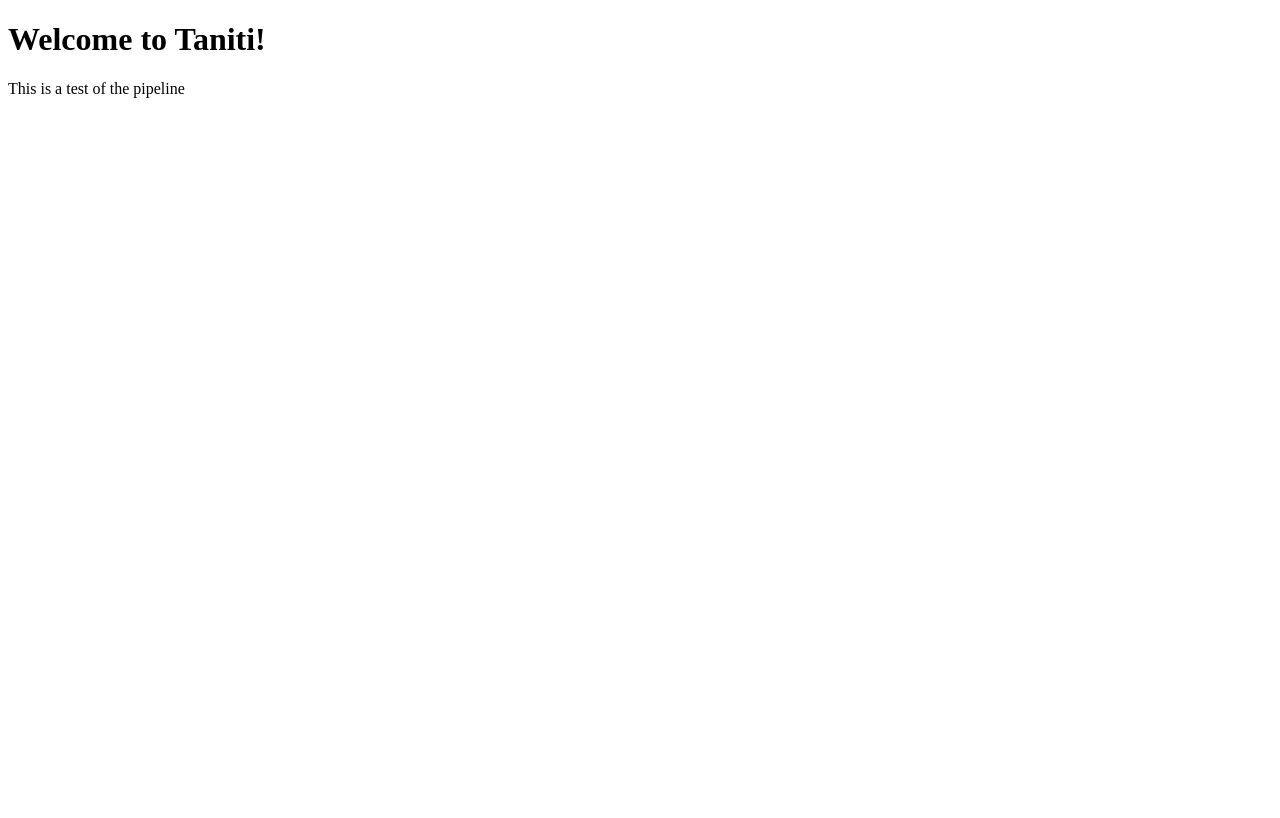
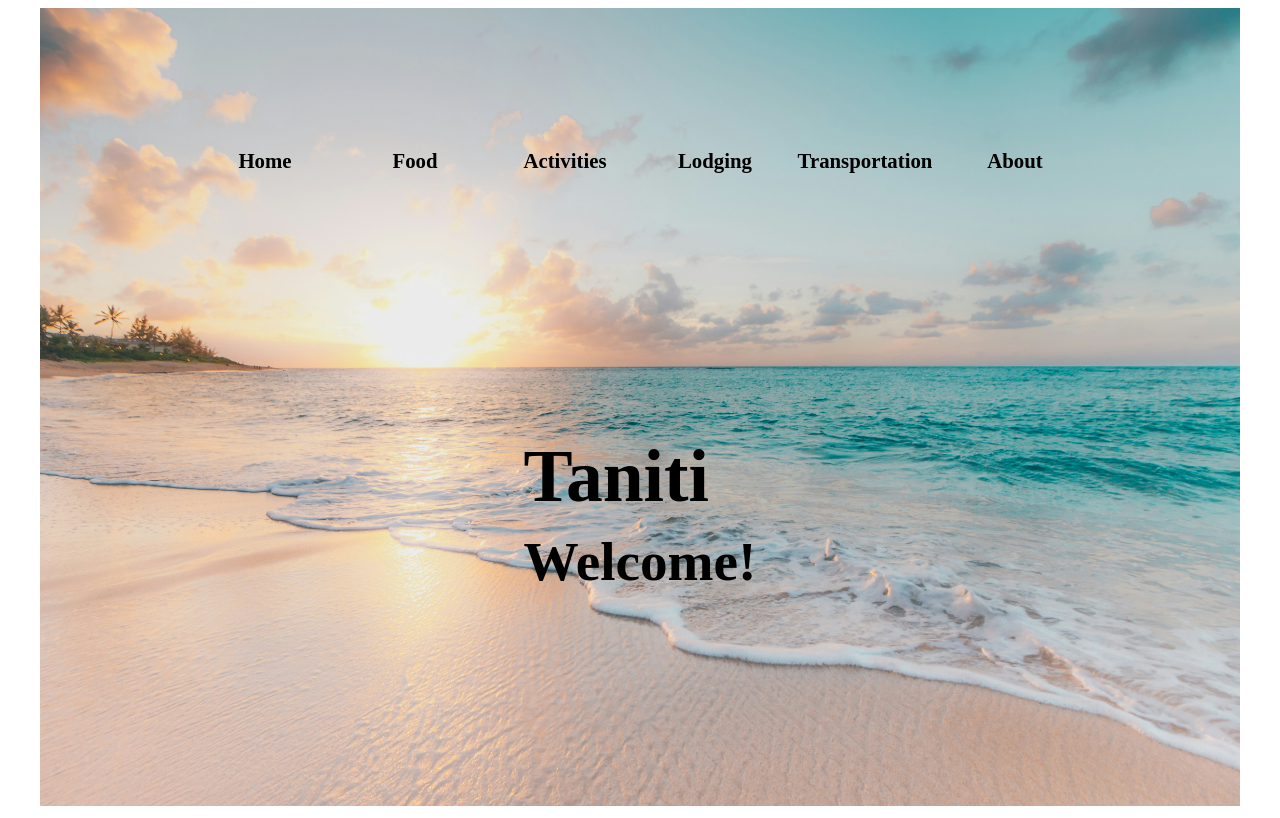
Before and after one commit to wood2prog/taniti-website, a plain HTML site: page index.html in a window 1280 px wide. Drawn offline with Linux system fonts and the light colour scheme.

Commit message:
Add header

```diff
--- a/index.html
+++ b/index.html
@@ -3,12 +3,36 @@
   <head>
     <meta charset="UTF-8" />
     <meta name="viewport" content="width=device-width, initial-scale=1.0" />
+    <link rel="stylesheet" href="./styles/styles.css" />
     <title>Taniti</title>
   </head>
   <body>
-    <header>
-      <h1>Welcome to Taniti!</h1>
-      <p>This is a test of the pipeline</p>
-    </header>
+    <div class="page-content">
+      <header>
+        <img
+          src="./img/Beach Scene.jpg"
+          alt="Sandy beach with palm trees and the ocean in front"
+        />
+        <div class="nav-bar">
+          <a class="nav-item link" href="index.html">Home</a>
+          <a class="nav-item link" href="food.html">Food</a>
+          <a class="nav-item link" href="activities.html">Activities</a>
+          <a class="nav-item link" href="lodging.html">Lodging</a>
+          <a class="nav-item link" href="transportation.html">Transportation</a>
+          <div class="dropdown nav-item">
+            <p>About</p>
+            <ul class="dropdown-list">
+              <li class="dropdown-item"><a href="faq.html">FAQ</a></li>
+              <li class="dropdown-item"><a href="contact.html">Contact</a></li>
+            </ul>
+          </div>
+        </div>
+
+        <div class="image-title">
+          <h1>Taniti</h1>
+          <h2>Welcome!</h2>
+        </div>
+      </header>
+    </div>
   </body>
 </html>
--- a/styles/styles.css
+++ b/styles/styles.css
@@ -0,0 +1,77 @@
+:root {
+  box-sizing: border-box;
+  margin: 0;
+  padding: 0;
+  font-size: 16px;
+}
+
+.page-content {
+  max-width: 1200px;
+  margin: auto;
+}
+
+img {
+  max-width: 100%;
+}
+
+header {
+  position: relative;
+}
+
+header a {
+  text-decoration: none;
+  color: rgb(0, 0, 0);
+}
+
+.nav-bar {
+  font-size: 1.3em;
+  font-weight: 600;
+  display: flex;
+  gap: 5px;
+  position: absolute;
+  top: 15%;
+  left: 50%;
+  transform: translate(-50%);
+}
+
+.nav-item {
+  display: flex;
+  align-items: center;
+  justify-content: center;
+  width: 145px;
+}
+
+.nav-item:hover {
+  background-color: #43bebe;
+  border-radius: 5px;
+}
+
+.dropdown {
+  position: relative;
+}
+
+.dropdown-list {
+  display: none;
+  position: absolute;
+  list-style-type: none;
+  border-radius: 5px;
+  line-height: 2em;
+  background-color: #43bebe;
+  width: 105px;
+  top: 70%;
+  left: 0;
+}
+
+.dropdown:hover .dropdown-list {
+  display: block;
+}
+
+.image-title {
+  font-size: 2.3em;
+  line-height: 1em;
+  position: absolute;
+  top: 50%;
+  left: 50%;
+  transform: translate(-50%);
+  justify-content: center;
+}
```
